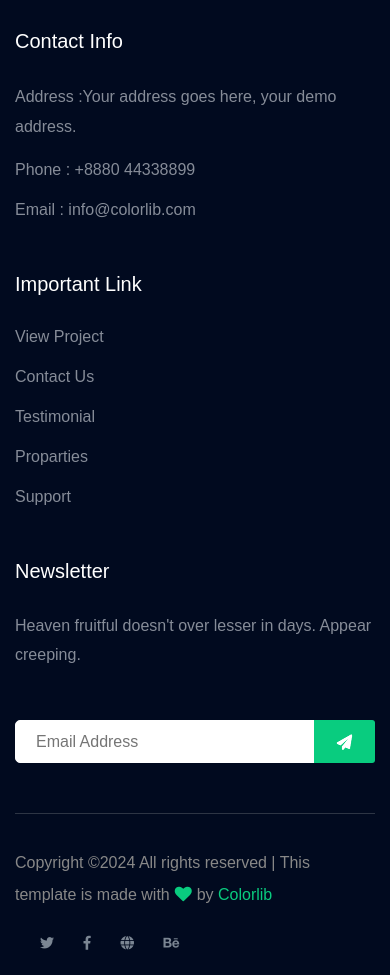
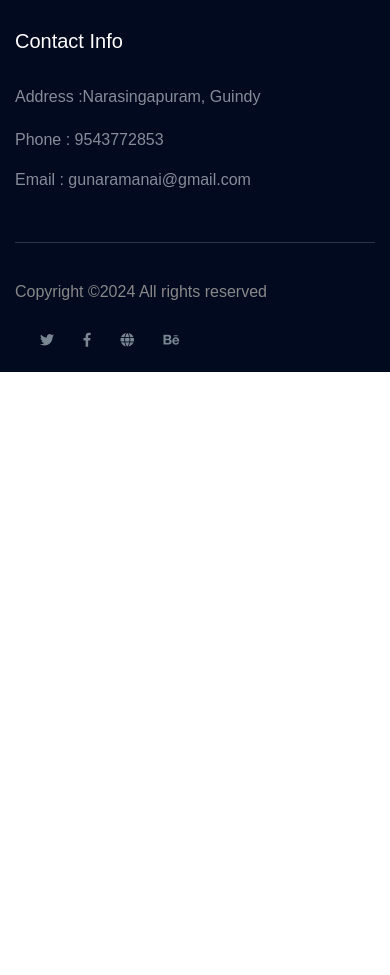
Before and after one commit to Guna0303/charityworks-master, a plain HTML site: page index.html in a window 390 px wide. Shown: the part 9360-10335 px from the top of the page. After the commit the page ends 9732 px from the top, so only its background shows below. Drawn offline with Linux system fonts and the light colour scheme; a web font is replaced by a local one.

Commit message:
Remove unwanted designs

```diff
--- a/index.html
+++ b/index.html
@@ -98,8 +98,8 @@
                                             <ul id="navigation">
                                                 <li><a href="index.html">Home</a></li>
                                                 <li><a href="about.html">About</a></li>
-                                                <li><a href="program.html">latest causes</a></li>
-                                                <li><a href="events.html">social events </a></li>
+                                                <!-- <li><a href="program.html">latest causes</a></li> -->
+                                                <!-- <li><a href="events.html">social events </a></li> -->
                                                 <li><a href="blog.html">Blog</a>
                                                     <ul class="submenu">
                                                         <li><a href="blog.html">Blog</a></li>
@@ -594,53 +594,13 @@
                                     <h4>Contact Info</h4>
                                     <ul>
                                         <li>
-                                            <p>Address :Your address goes here, your demo address.</p>
+                                            <p>Address :Narasingapuram, Guindy</p>
                                         </li>
-                                        <li><a href="#">Phone : +8880 44338899</a></li>
-                                        <li><a href="#">Email : info@colorlib.com</a></li>
+                                        <li><a href="#">Phone : 9543772853</a></li>
+                                        <li><a href="#">Email : gunaramanai@gmail.com</a></li>
                                     </ul>
                                 </div>
 
-                            </div>
-                        </div>
-                        <div class="col-xl-3 col-lg-3 col-md-4 col-sm-5">
-                            <div class="single-footer-caption mb-50">
-                                <div class="footer-tittle">
-                                    <h4>Important Link</h4>
-                                    <ul>
-                                        <li><a href="#"> View Project</a></li>
-                                        <li><a href="#">Contact Us</a></li>
-                                        <li><a href="#">Testimonial</a></li>
-                                        <li><a href="#">Proparties</a></li>
-                                        <li><a href="#">Support</a></li>
-                                    </ul>
-                                </div>
-                            </div>
-                        </div>
-                        <div class="col-xl-3 col-lg-3 col-md-4 col-sm-5">
-                            <div class="single-footer-caption mb-50">
-                                <div class="footer-tittle">
-                                    <h4>Newsletter</h4>
-                                    <div class="footer-pera footer-pera2">
-                                    <p>Heaven fruitful doesn't over lesser in days. Appear creeping.</p>
-                                </div>
-                                <!-- Form -->
-                                <div class="footer-form" >
-                                    <div id="mc_embed_signup">
-                                        <form target="_blank" action="https://spondonit.us12.list-manage.com/subscribe/post?u=1462626880ade1ac87bd9c93a&amp;id=92a4423d01"
-                                        method="get" class="subscribe_form relative mail_part">
-                                            <input type="email" name="email" id="newsletter-form-email" placeholder="Email Address"
-                                            class="placeholder hide-on-focus" onfocus="this.placeholder = ''"
-                                            onblur="this.placeholder = ' Email Address '">
-                                            <div class="form-icon">
-                                                <button type="submit" name="submit" id="newsletter-submit"
-                                                class="email_icon newsletter-submit button-contactForm"><img src="assets/img/gallery/form.png" alt=""></button>
-                                            </div>
-                                            <div class="mt-10 info"></div>
-                                        </form>
-                                    </div>
-                                </div>
-                                </div>
                             </div>
                         </div>
                     </div>
@@ -654,7 +614,7 @@
                             <div class="col-xl-10 col-lg-9 ">
                                 <div class="footer-copy-right">
                                     <p><!-- Link back to Colorlib can't be removed. Template is licensed under CC BY 3.0. -->
-  Copyright &copy;<script>document.write(new Date().getFullYear());</script> All rights reserved | This template is made with <i class="fa fa-heart" aria-hidden="true"></i> by <a href="https://colorlib.com" target="_blank">Colorlib</a>
+  Copyright &copy;<script>document.write(new Date().getFullYear());</script> All rights reserved
   <!-- Link back to Colorlib can't be removed. Template is licensed under CC BY 3.0. --></p>
                                 </div>
                             </div>
```
